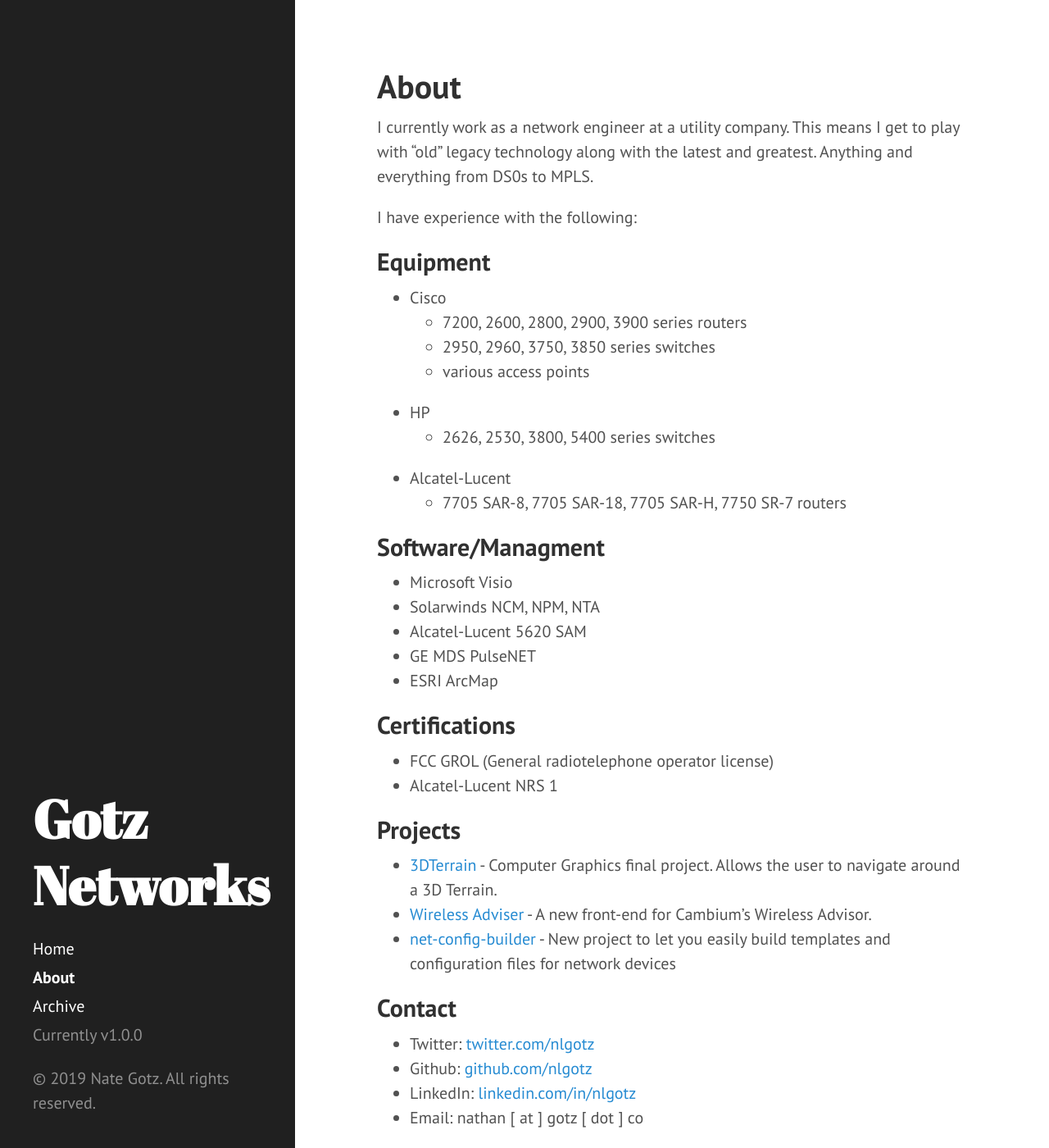
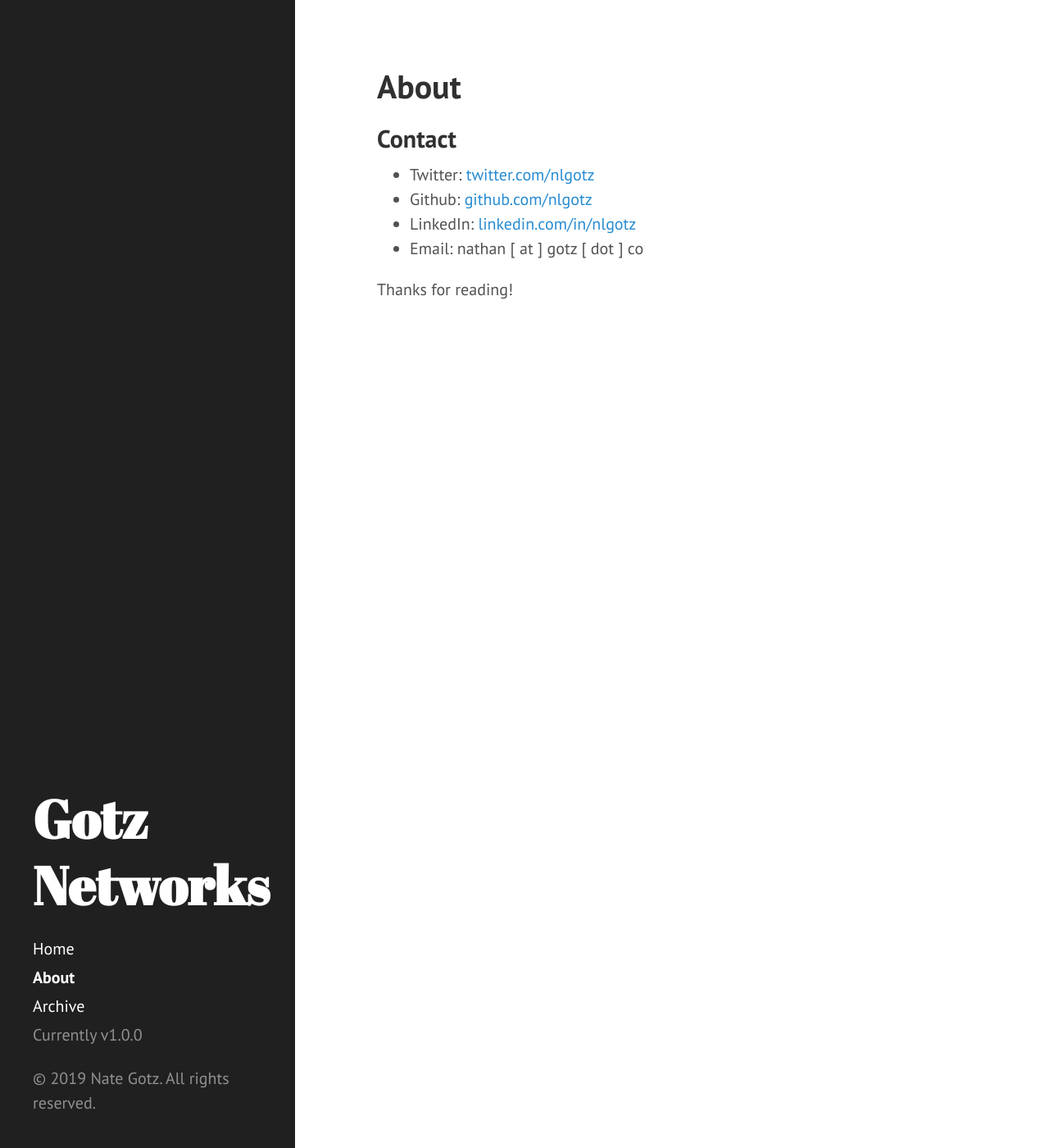
Before and after one commit to nlgotz/nlgotz.github.com, a Jekyll site: the page built from about.md, in a window 1280 px wide and 1400 px high. Shown: the whole window at 82% size. Built offline with Jekyll 4.4.1, drawn with Linux system fonts in a browser that asks for light colours.

Commit message:
Update about.md

```diff
--- a/about.md
+++ b/about.md
@@ -2,36 +2,6 @@
 layout: page
 title: About
 ---
-
-I currently work as a network engineer at a utility company. This means I get to play with "old" legacy technology along with the latest and greatest. Anything and everything from DS0s to MPLS.
-
-I have experience with the following:
-
-## Equipment ##
-- Cisco
-  - 7200, 2600, 2800, 2900, 3900 series routers
-  - 2950, 2960, 3750, 3850 series switches
-  - various access points
-- HP
-  - 2626, 2530, 3800, 5400 series switches
-- Alcatel-Lucent
-  - 7705 SAR-8, 7705 SAR-18, 7705 SAR-H, 7750 SR-7 routers
-
-## Software/Managment ##
-- Microsoft Visio
-- Solarwinds NCM, NPM, NTA
-- Alcatel-Lucent 5620 SAM
-- GE MDS PulseNET
-- ESRI ArcMap
-
-## Certifications ##
-- FCC GROL (General radiotelephone operator license)
-- Alcatel-Lucent NRS 1
-
-## Projects ##
-- [3DTerrain](https://github.com/nlgotz/3dTerrain) - Computer Graphics final project. Allows the user to navigate around a 3D Terrain.
-- [Wireless Adviser](https://github.com/nlgotz/WirelessAdviser) - A new front-end for Cambium's Wireless Advisor.
-- [net-config-builder](https://github.com/nlgotz/net-config-builder) - New project to let you easily build templates and configuration files for network devices
 
 ## Contact ##
 - Twitter: [twitter.com/nlgotz](https://twitter.com/nlgotz)
```
